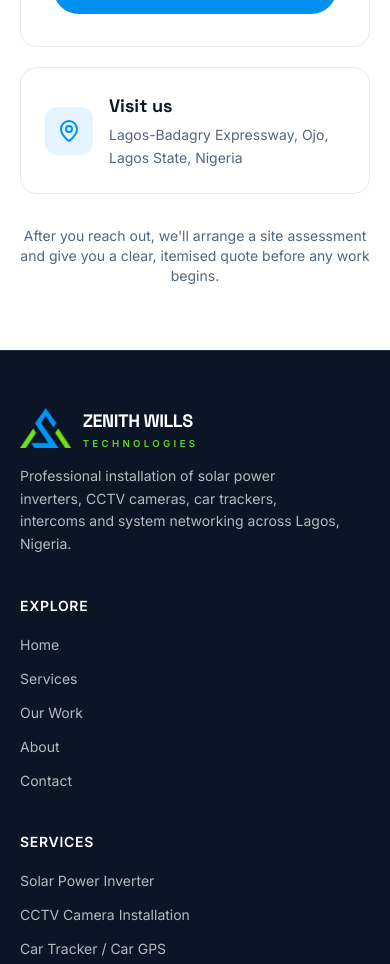
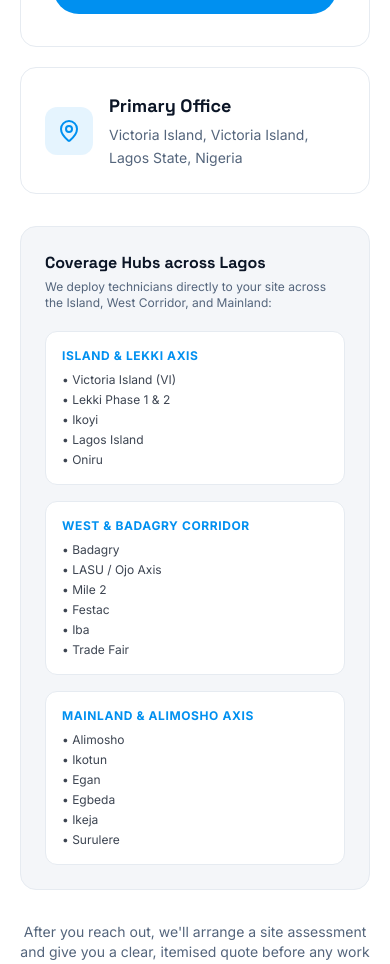
Before and after one commit to arakunle22/zenith-wills-technologies, a Next.js app: page /contact in a window 390 px wide. Shown: the part 1020-1984 px from the top of the page. Built offline with nearby package versions, Linux system fonts and the light colour scheme; no server answers.

Commit message:
feat: add coverage section to landing page and expand location metadata across the site

```diff
--- a/src/app/about/page.tsx
+++ b/src/app/about/page.tsx
@@ -12,7 +12,7 @@ import { site } from "@/config/site";
 export const metadata: Metadata = {
   title: "About",
   description:
-    "Zenith Wills Technologies is a professional installation company serving homes, offices and estates across Lagos — Badagry, Egan, Ikotun, Alimosho, LASU, Mile 2 and beyond.",
+    "Zenith Wills Technologies is a professional installation company serving homes, offices and estates across Lagos — Victoria Island, Lekki, Ikoyi, Badagry, Egan, Ikotun, Alimosho, LASU, Mile 2 and beyond.",
   alternates: { canonical: "/about" },
 };
 
--- a/src/app/contact/page.tsx
+++ b/src/app/contact/page.tsx
@@ -13,7 +13,7 @@ import { site } from "@/config/site";
 export const metadata: Metadata = {
   title: "Contact",
   description:
-    "Book a solar, CCTV, car tracking, intercom or networking installation in Lagos — reach Zenith Wills Technologies on WhatsApp or by phone.",
+    "Book solar, CCTV, car tracking, intercom or networking installation in Victoria Island, Badagry, Egan, Ikotun, Alimosho, LASU, Mile 2 and across Lagos — reach Zenith Wills Technologies on WhatsApp or by phone.",
   alternates: { canonical: "/contact" },
 };
 
@@ -87,7 +87,7 @@ export default function ContactPage() {
                 </div>
                 <div>
                   <h2 className="font-display text-lg font-bold text-ink">
-                    Visit us
+                    Primary Office
                   </h2>
                   <p className="mt-1 text-sm leading-relaxed text-mist">
                     {site.address.street}, {site.address.locality},{" "}
@@ -98,6 +98,40 @@ export default function ContactPage() {
             </Reveal>
 
             <Reveal delay={0.12}>
+              <div className="mt-8 rounded-2xl border border-line bg-surface p-6 sm:p-8">
+                <h3 className="font-display text-base font-bold text-ink">
+                  Coverage Hubs across Lagos
+                </h3>
+                <p className="mt-1 text-xs text-mist">
+                  We deploy technicians directly to your site across the Island, West Corridor, and Mainland:
+                </p>
+
+                <div className="mt-5 grid gap-4 sm:grid-cols-3">
+                  {site.coverageZones.map((zone) => (
+                    <div
+                      key={zone.region}
+                      className="rounded-xl border border-line bg-white p-4"
+                    >
+                      <h4 className="text-xs font-bold uppercase tracking-wider text-primary">
+                        {zone.region}
+                      </h4>
+                      <ul className="mt-2 space-y-1">
+                        {zone.places.map((place) => (
+                          <li
+                            key={place}
+                            className="text-xs text-ink/80"
+                          >
+                            • {place}
+                          </li>
+                        ))}
+                      </ul>
+                    </div>
+                  ))}
+                </div>
+              </div>
+            </Reveal>
+
+            <Reveal delay={0.16}>
               <p className="mt-8 text-center text-sm text-mist">
                 After you reach out, we&apos;ll arrange a site assessment and
                 give you a clear, itemised quote before any work begins.
--- a/src/app/layout.tsx
+++ b/src/app/layout.tsx
@@ -35,13 +35,20 @@ export const metadata: Metadata = {
     "intercom",
     "network installation",
     "Zenith Wills Technologies",
-    "Lagos",
+    "Victoria Island",
+    "VI",
+    "Lekki",
+    "Ikoyi",
+    "Lagos Island",
     "Badagry",
     "Egan",
     "Ikotun",
     "Alimosho",
     "LASU",
     "Mile 2",
+    "Ikeja",
+    "Surulere",
+    "Lagos",
     "Nigeria",
   ],
   alternates: { canonical: "/" },
@@ -125,7 +132,10 @@ const structuredData = {
           name: s.title,
           description: s.description,
           provider: { "@id": `${site.url}/#organization` },
-          areaServed: site.address.locality,
+          areaServed: site.areasServed.map((name) => ({
+            "@type": "AdministrativeArea",
+            name,
+          })),
         },
       })),
       parentOrganization: { "@id": `${site.url}/#organization` },
--- a/src/app/page.tsx
+++ b/src/app/page.tsx
@@ -7,12 +7,13 @@ import { Services } from "@/components/sections/services";
 import { Showcase } from "@/components/sections/showcase";
 import { WhyUs } from "@/components/sections/why-us";
 import { Process } from "@/components/sections/process";
+import { Coverage } from "@/components/sections/coverage";
 import { Faq } from "@/components/sections/faq";
 import { Cta } from "@/components/sections/cta";
 
 export const metadata: Metadata = {
   description:
-    "Solar inverter, CCTV, car tracking, intercom and networking installation across Lagos — Badagry, Egan, Ikotun, Alimosho, LASU, Mile 2 and beyond. Professional installs, clear quotes.",
+    "Solar inverter, CCTV, car tracking, intercom and networking installation across Lagos — Victoria Island, Lekki, Ikoyi, Badagry, Egan, Ikotun, Alimosho, LASU, Mile 2 and beyond. Professional installs, clear quotes.",
   alternates: { canonical: "/" },
 };
 
@@ -26,6 +27,7 @@ export default function Home() {
         <Showcase />
         <WhyUs />
         <Process />
+        <Coverage />
         <Faq />
         <Cta />
       </main>
--- a/src/app/services/page.tsx
+++ b/src/app/services/page.tsx
@@ -17,7 +17,7 @@ import { cn } from "@/lib/utils";
 export const metadata: Metadata = {
   title: "Services",
   description:
-    "Solar inverter, CCTV, car tracking, intercom and networking installation across Lagos — Badagry, Egan, Ikotun, Alimosho, LASU, Mile 2 and beyond.",
+    "Solar inverter, CCTV, car tracking, intercom and networking installation across Lagos — Victoria Island, Lekki, Ikoyi, Badagry, Egan, Ikotun, Alimosho, LASU, Mile 2 and beyond.",
   alternates: { canonical: "/services" },
 };
 
--- a/src/app/work/page.tsx
+++ b/src/app/work/page.tsx
@@ -9,7 +9,7 @@ import { Cta } from "@/components/sections/cta";
 export const metadata: Metadata = {
   title: "Our Work",
   description:
-    "Recent solar, CCTV, tracking, intercom and networking installations by Zenith Wills Technologies across Lagos and its surroundings.",
+    "Recent solar, CCTV, tracking, intercom and networking installations by Zenith Wills Technologies across Victoria Island, Lekki, Badagry, Egan, Ikotun, Alimosho, LASU, Mile 2 and Lagos.",
   alternates: { canonical: "/work" },
 };
 
--- /dev/null
+++ b/src/components/sections/coverage.tsx
@@ -0,0 +1,109 @@
+import { MapPin, Navigation, Compass } from "lucide-react";
+import { Container } from "@/components/ui/container";
+import { SectionHeading } from "@/components/ui/section-heading";
+import { Reveal } from "@/components/ui/reveal";
+import { ButtonLink } from "@/components/ui/button";
+import { WhatsAppIcon } from "@/components/whatsapp-icon";
+import { site } from "@/config/site";
+
+const zoneIcons = [Compass, Navigation, MapPin];
+
+export function Coverage() {
+  return (
+    <section id="coverage" className="bg-surface py-20 sm:py-24">
+      <Container>
+        <SectionHeading
+          eyebrow="Coverage Areas"
+          title="Fast dispatch across Lagos & its surroundings."
+          subtitle="From Victoria Island to Badagry and across the Mainland, our certified technicians are positioned to assess and install at your property."
+          align="center"
+        />
+
+        <div className="mt-12 grid gap-6 md:grid-cols-3">
+          {site.coverageZones.map((zone, idx) => {
+            const Icon = zoneIcons[idx % zoneIcons.length];
+            return (
+              <Reveal key={zone.region} delay={idx * 0.08} className="h-full">
+                <div className="flex h-full flex-col justify-between rounded-3xl border border-line bg-white p-7 shadow-sm transition-all duration-300 hover:-translate-y-1 hover:border-primary/30 hover:shadow-md">
+                  <div>
+                    <div className="flex items-center justify-between">
+                      <div className="flex h-11 w-11 items-center justify-center rounded-xl bg-primary/10 text-primary">
+                        <Icon className="h-5 w-5" />
+                      </div>
+                      <span className="inline-flex items-center gap-1.5 rounded-full bg-emerald-50 px-2.5 py-1 text-xs font-medium text-emerald-700">
+                        <span className="h-1.5 w-1.5 animate-pulse rounded-full bg-emerald-500" />
+                        Active Coverage
+                      </span>
+                    </div>
+
+                    <h3 className="mt-5 font-display text-xl font-bold text-ink">
+                      {zone.region}
+                    </h3>
+                    <p className="mt-2 text-sm leading-relaxed text-mist">
+                      {zone.description}
+                    </p>
+
+                    <div className="mt-6 flex flex-wrap gap-2">
+                      {zone.places.map((place) => (
+                        <span
+                          key={place}
+                          className="inline-flex items-center rounded-lg border border-line/80 bg-frost/50 px-2.5 py-1 text-xs font-medium text-ink transition-colors hover:border-primary/40 hover:bg-primary/5"
+                        >
+                          {place}
+                        </span>
+                      ))}
+                    </div>
+                  </div>
+
+                  <div className="mt-7 border-t border-line/60 pt-5">
+                    <ButtonLink
+                      href={`https://wa.me/${process.env.NEXT_PUBLIC_WHATSAPP_NUMBER ?? "2348128293556"}?text=Hello%20Zenith%20Wills%2C%20I%20need%20installation%20service%20around%20${encodeURIComponent(
+                        zone.region
+                      )}.`}
+                      target="_blank"
+                      rel="noopener noreferrer"
+                      variant="outline"
+                      size="md"
+                      className="w-full justify-center text-xs font-semibold hover:border-accent hover:bg-accent/10 hover:text-accent-deep"
+                    >
+                      <WhatsAppIcon className="h-3.5 w-3.5" />
+                      Book in {zone.region.split(" ")[0]}
+                    </ButtonLink>
+                  </div>
+                </div>
+              </Reveal>
+            );
+          })}
+        </div>
+
+        <Reveal delay={0.24}>
+          <div className="mt-8 flex flex-col items-center justify-between gap-4 rounded-2xl border border-line bg-white p-6 sm:flex-row sm:px-8">
+            <div className="flex items-center gap-3.5">
+              <div className="flex h-10 w-10 shrink-0 items-center justify-center rounded-xl bg-accent/20 text-accent-deep">
+                <MapPin className="h-5 w-5" />
+              </div>
+              <div>
+                <p className="font-display text-sm font-semibold text-ink sm:text-base">
+                  Serving Victoria Island, Badagry, Egan, Ikotun, Alimosho, LASU, Mile 2 & all of Lagos
+                </p>
+                <p className="text-xs text-mist">
+                  Headquartered in Victoria Island with mobile installation units stationed across Lagos.
+                </p>
+              </div>
+            </div>
+            <ButtonLink
+              href={site.whatsapp.href}
+              target="_blank"
+              rel="noopener noreferrer"
+              size="md"
+              className="shrink-0"
+            >
+              <WhatsAppIcon className="h-4 w-4" />
+              Confirm My Location
+            </ButtonLink>
+          </div>
+        </Reveal>
+      </Container>
+    </section>
+  );
+}
--- a/src/config/site.ts
+++ b/src/config/site.ts
@@ -20,10 +20,10 @@ export const site = {
   },
   address: {
     street:
-      process.env.NEXT_PUBLIC_ADDRESS_STREET ?? "Lagos-Badagry Expressway",
-    locality: process.env.NEXT_PUBLIC_ADDRESS_LOCALITY ?? "Ojo",
+      process.env.NEXT_PUBLIC_ADDRESS_STREET ?? "Victoria Island",
+    locality: process.env.NEXT_PUBLIC_ADDRESS_LOCALITY ?? "Victoria Island",
     region: process.env.NEXT_PUBLIC_ADDRESS_REGION ?? "Lagos State",
-    postalCode: process.env.NEXT_PUBLIC_ADDRESS_POSTAL_CODE ?? "102101",
+    postalCode: process.env.NEXT_PUBLIC_ADDRESS_POSTAL_CODE ?? "101241",
     country: process.env.NEXT_PUBLIC_ADDRESS_COUNTRY ?? "NG",
     countryName: "Nigeria",
   },
@@ -47,15 +47,32 @@ export const site = {
   ],
   areasServed: (
     process.env.NEXT_PUBLIC_AREAS_SERVED ??
-    "Badagry,Egan,Ikotun,Alimosho,LASU,Mile 2,Lagos"
+    "Victoria Island,Lekki,Ikoyi,Lagos Island,Badagry,Egan,Ikotun,Alimosho,LASU,Mile 2,Ikeja,Surulere,Lagos"
   )
     .split(",")
     .map((s) => s.trim()),
+  coverageZones: [
+    {
+      region: "Island & Lekki Axis",
+      description: "Fast-dispatch installation team for homes, corporate offices, and estates.",
+      places: ["Victoria Island (VI)", "Lekki Phase 1 & 2", "Ikoyi", "Lagos Island", "Oniru"],
+    },
+    {
+      region: "West & Badagry Corridor",
+      description: "Dedicated technicians covering residential properties, schools, and commercial sites.",
+      places: ["Badagry", "LASU / Ojo Axis", "Mile 2", "Festac", "Iba", "Trade Fair"],
+    },
+    {
+      region: "Mainland & Alimosho Axis",
+      description: "Active deployment across major Mainland hubs and expanding residential communities.",
+      places: ["Alimosho", "Ikotun", "Egan", "Egbeda", "Ikeja", "Surulere"],
+    },
+  ],
   faqs: [
     {
       question: "Which areas do you serve?",
       answer:
-        "We serve Lagos and its surroundings — including Badagry, Egan, Ikotun, Alimosho, LASU, Mile 2 and every corner of Lagos. If you're nearby, reach out and we'll confirm we can reach you.",
+        "We serve clients across Lagos — including Victoria Island (VI), Lekki, Ikoyi, Badagry, Egan, Ikotun, Alimosho, LASU, Mile 2, and all surrounding areas. Wherever you are located in Lagos, contact us to schedule a site assessment and prompt installation.",
     },
     {
       question: "How much does an installation cost?",
```
Also changed, not shown: 1 other file (tests, documents, lock files or other folders).
